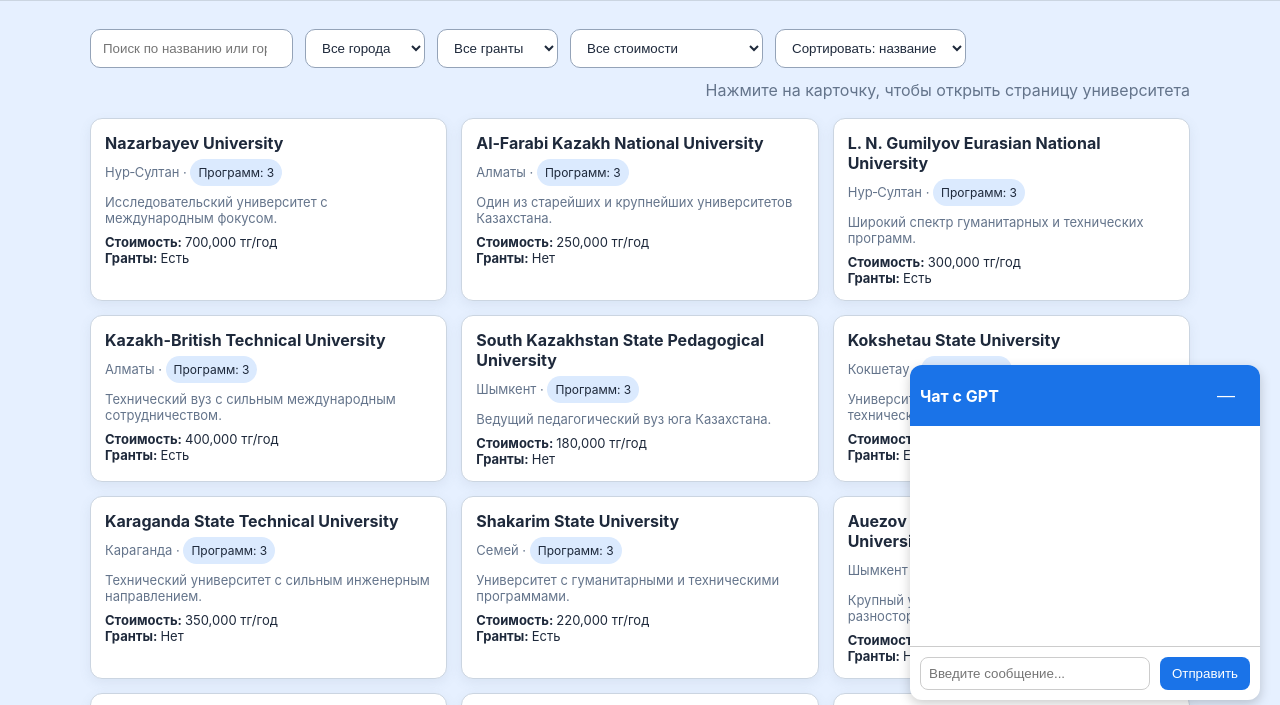
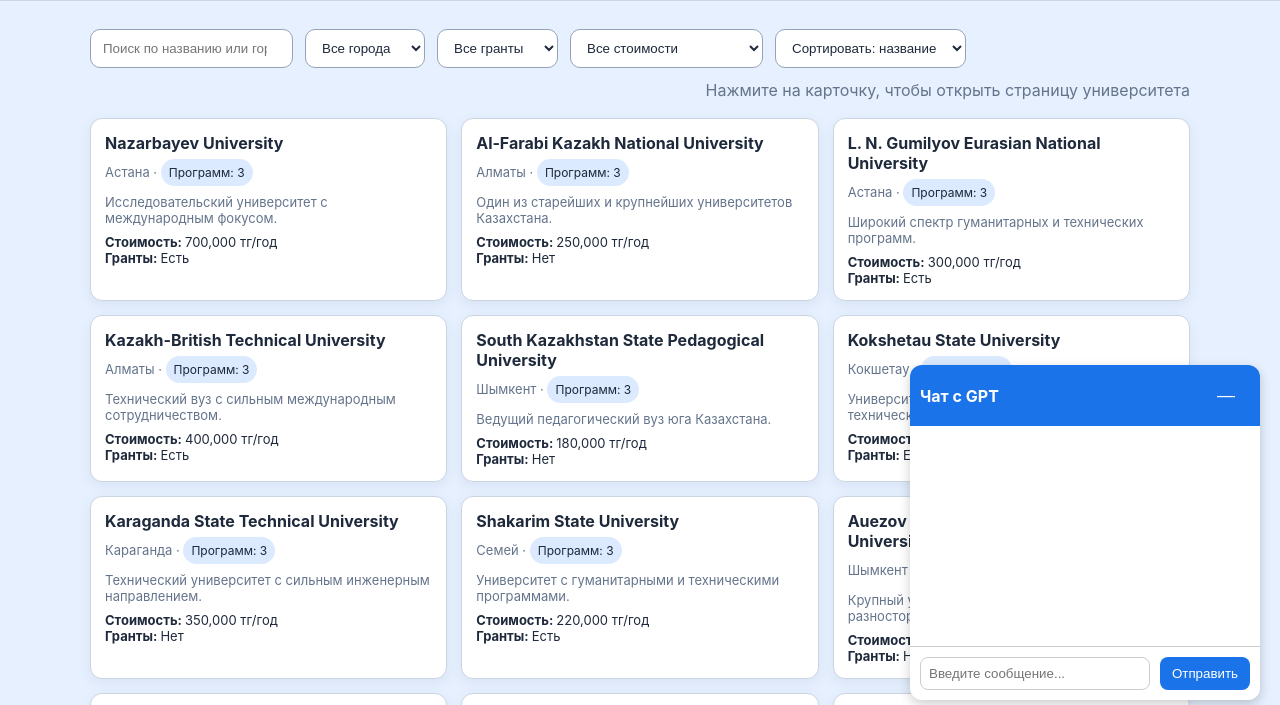
Before and after one commit to dok1o/DataUni-KZ, a website: page index.html in a window 1280 px wide. Shown: the part 80-785 px from the top of the page. Drawn offline with Linux system fonts and the light colour scheme.

Commit message:
Финальные изменения 1.4

```diff
--- a/index.html
+++ b/index.html
@@ -287,7 +287,7 @@
 <script>
 
   const universities = [
-    {id:1,name:"Nazarbayev University",city:"Нур‑Султан",desc:"Исследовательский университет с международным фокусом.",
+    {id:1,name:"Nazarbayev University",city:"Астана",desc:"Исследовательский университет с международным фокусом.",
       programs:["Computer Science (BSc)","Engineering (BEng)","Business (MBA)"],
       admission:"Конкурсы и вступительные испытания; международные сертификаты учитываются.",
       coords:{lat:51.1065,lng:71.4106},
@@ -301,7 +301,7 @@
       cost:250000,
       grant:false
     },
-    {id:3,name:"L. N. Gumilyov Eurasian National University",city:"Нур‑Султан",desc:"Широкий спектр гуманитарных и технических программ.",
+    {id:3,name:"L. N. Gumilyov Eurasian National University",city:"Астана",desc:"Широкий спектр гуманитарных и технических программ.",
       programs:["International Relations","History","Biology"],
       admission:"UNT и внутренние экзамены.",
       coords:{lat:51.1285,lng:71.4306},
@@ -364,7 +364,7 @@
       cost:230000,
       grant:false
     },
-    {id:12,name:"Eurasian National Technical University",city:"Нур‑Султан",desc:"Ведущий технический вуз с акцентом на инновации.",
+    {id:12,name:"Eurasian National Technical University",city:"Астана",desc:"Ведущий технический вуз с акцентом на инновации.",
       programs:["Information Technology","Mechanical Engineering","Energy"],
       admission:"Конкурс на основе UNT и внутренние испытания.",
       coords:{lat:51.1360,lng:71.4300},
```
